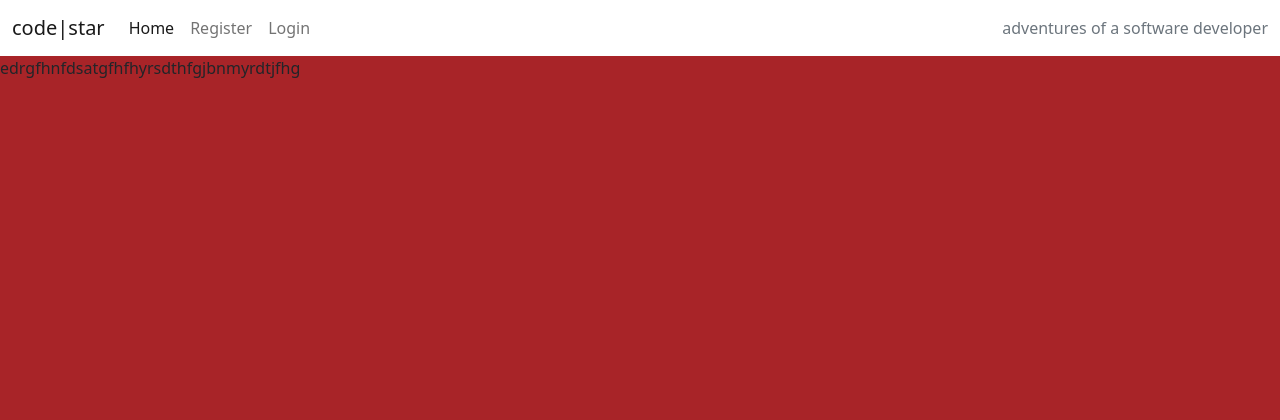
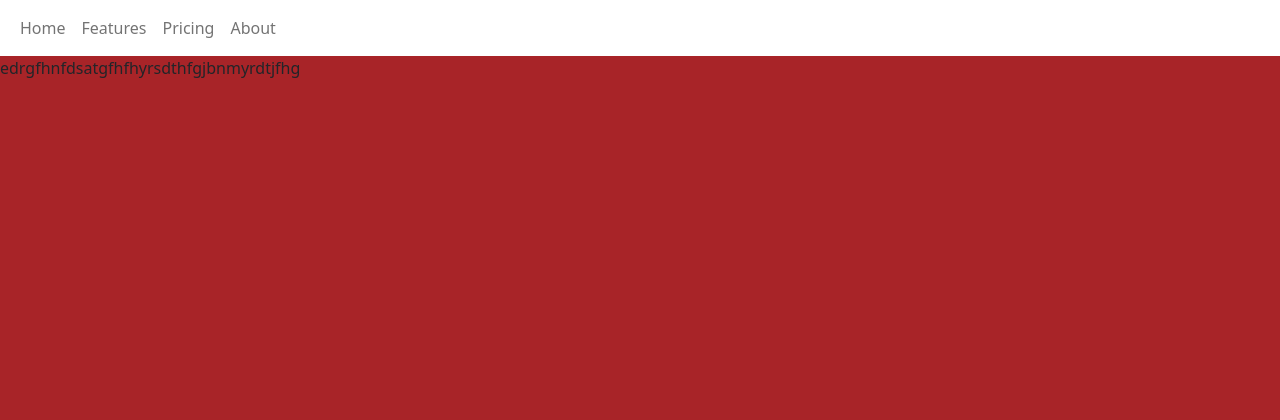
Before and after one commit to Bethieieio/DDs_Diner, a Django app: page / in a window 1280 px wide. Shown: the top 420 px of the page. Run offline with Django 3.2, Linux system fonts and the light colour scheme.

Commit message:
add nav bar

```diff
--- a/templates/base.html
+++ b/templates/base.html
@@ -23,36 +23,29 @@
 <body class="d-flex flex-column h-100 main-bg">
 
     <!-- Navigation -->
-
     <nav class="navbar navbar-expand-lg navbar-light bg-white">
         <div class="container-fluid">
-            <a class="navbar-brand" href="{% url 'home' %}"><span class="brand">c<span class="red-o">o</span>de<span
-                        class="thin">|star</span></span></span></a>
-            <button class="navbar-toggler" type="button" data-bs-toggle="collapse" data-bs-target="#navbarText"
-                aria-controls="navbarText" aria-expanded="false" aria-label="Toggle navigation">
-                <span class="navbar-toggler-icon"></span>
+            <button class="navbar-toggler" type="button" data-mdb-toggle="collapse"
+                data-mdb-target="#navbarExample01" aria-controls="navbarExample01" aria-expanded="false"
+                aria-label="Toggle navigation">
+                <i class="fas fa-bars"></i>
             </button>
-            <div class="collapse navbar-collapse" id="navbarText">
+
+            <div class="collapse navbar-collapse" id="navbarExample01">
                 <ul class="navbar-nav me-auto mb-2 mb-lg-0">
-                    <li class="nav-item">
-                        <a class="nav-link active" aria-current="page" href="{% url 'home' %}">Home</a>
-                    </li>
-                    {% if user.is_authenticated %}
-                    <li class="nav-item">
-                        <a class="nav-link" href="{% url 'account_logout' %}">Logout</a>
-                    </li>
-                    {% else %}
-                    <li class="nav-item">
-                        <a class="nav-link" href="{% url 'account_signup' %}">Register</a>
-                    </li>
-                    <li class="nav-item">
-                        <a class="nav-link" href="{% url 'account_login' %}">Login</a>
-                    </li>
-                    {% endif %}
+                <li class="nav-item active">
+                    <a class="nav-link" aria-current="page" href="#">Home</a>
+                </li>
+                <li class="nav-item">
+                    <a class="nav-link" href="#">Features</a>
+                </li>
+                <li class="nav-item">
+                    <a class="nav-link" href="#">Pricing</a>
+                </li>
+                <li class="nav-item">
+                    <a class="nav-link" href="#">About</a>
+                </li>
                 </ul>
-                <span class="navbar-text text-muted">
-                    adventures of a software developer
-                </span>
             </div>
         </div>
     </nav>
```
